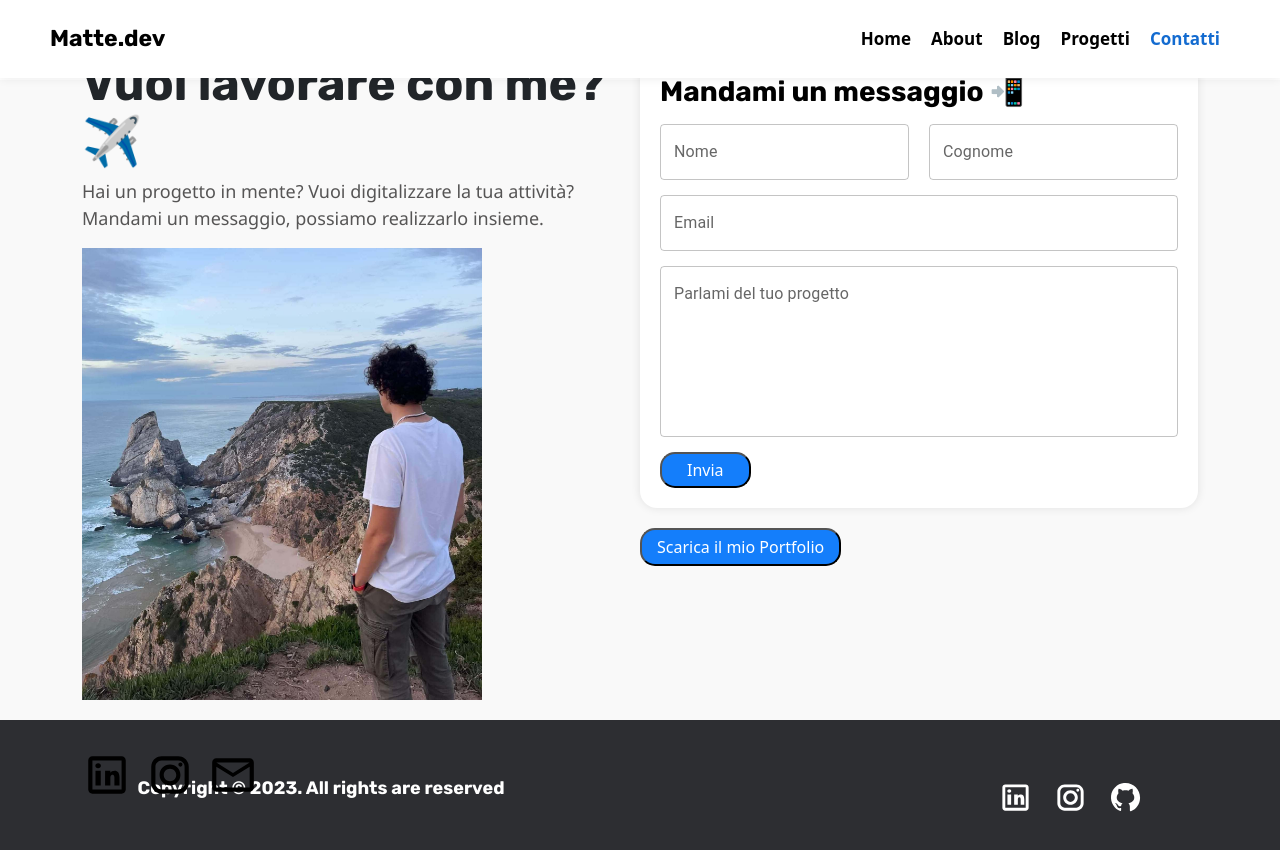
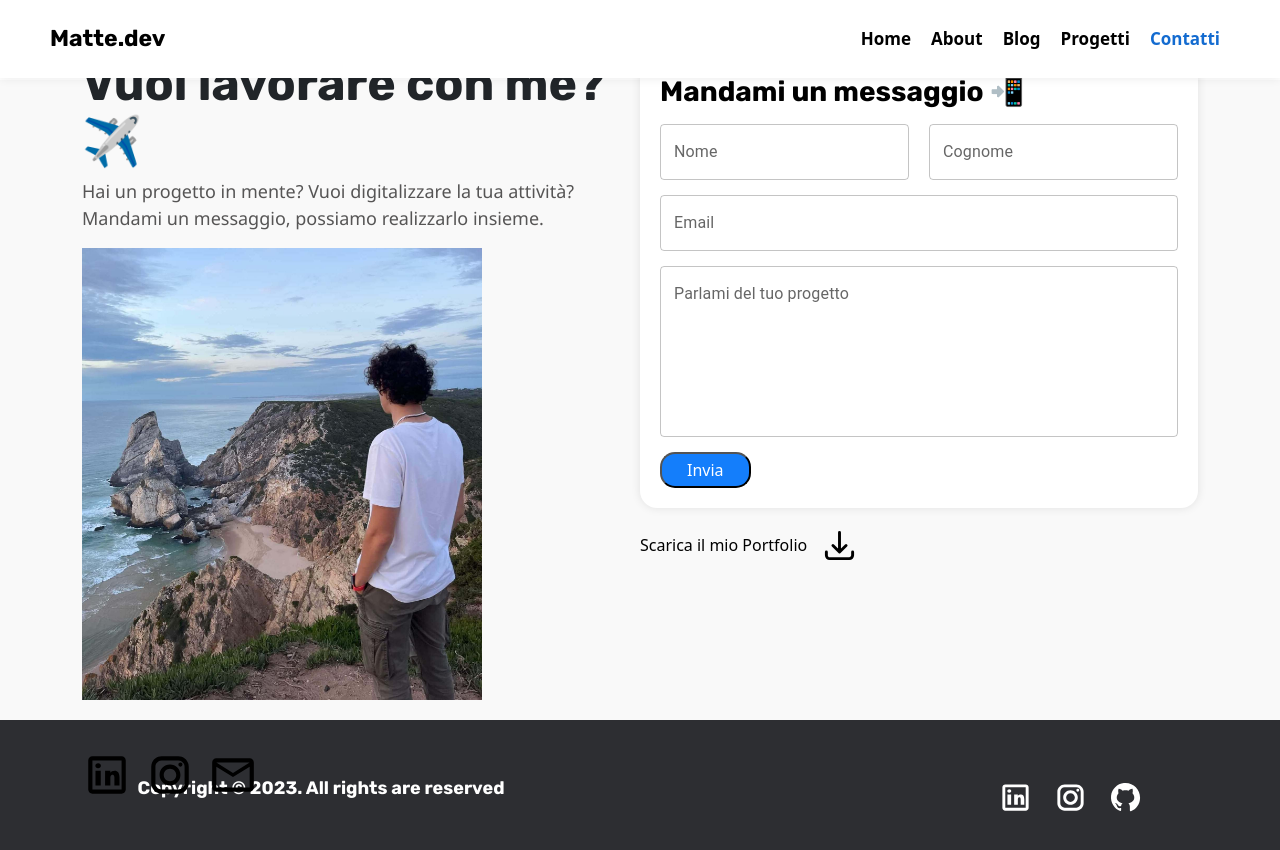
Before and after one commit to matteraggi/matteoraggiwebsite, a React (Vite) app: page /contatti in a window 1280 px wide. Shown: the top 850 px of the page. Built offline with nearby package versions, Linux system fonts and the light colour scheme.

Commit message:
style: portfolio download button

```diff
--- a/src/App.css
+++ b/src/App.css
@@ -363,16 +363,11 @@ nav ul a {
 
 .portfolio-download {
   display: flex;
-  justify-content: center;
   align-items: center;
-  padding-left: 15px;
-  padding-right: 15px;
-  padding-top: 5px;
-  padding-bottom: 5px;
-  border-radius: 15px;
-  width: fit-content;
-  background-color: #147efb;
-  color: white;
+  width:auto;
+  color: black;
+  gap: 15px;
+  cursor: pointer;
 }
 
 .grey1 {
@@ -1216,6 +1211,10 @@ ul li a.active {
   border-radius: 15px;
 }
 
+.article-box:hover {
+  background-color: #f2f0f0;
+}
+
 .category-box {
   padding-top: 10px;
   padding-bottom: 10px;
--- a/src/components/DownloadFiles.tsx
+++ b/src/components/DownloadFiles.tsx
@@ -13,9 +13,10 @@ const DownloadFiles = (props: any) => {
   };
 
   return (
-    <button onClick={handleDownload} className="portfolio-download">
-      {props.fileDescription.length > 5 ? props.fileDescription : <Download />}
-    </button>
+    <div onClick={handleDownload} className="portfolio-download">
+      {props.fileDescription.length > 5 ? props.fileDescription : null}
+      <Download />
+    </div>
   );
 };
 
```
